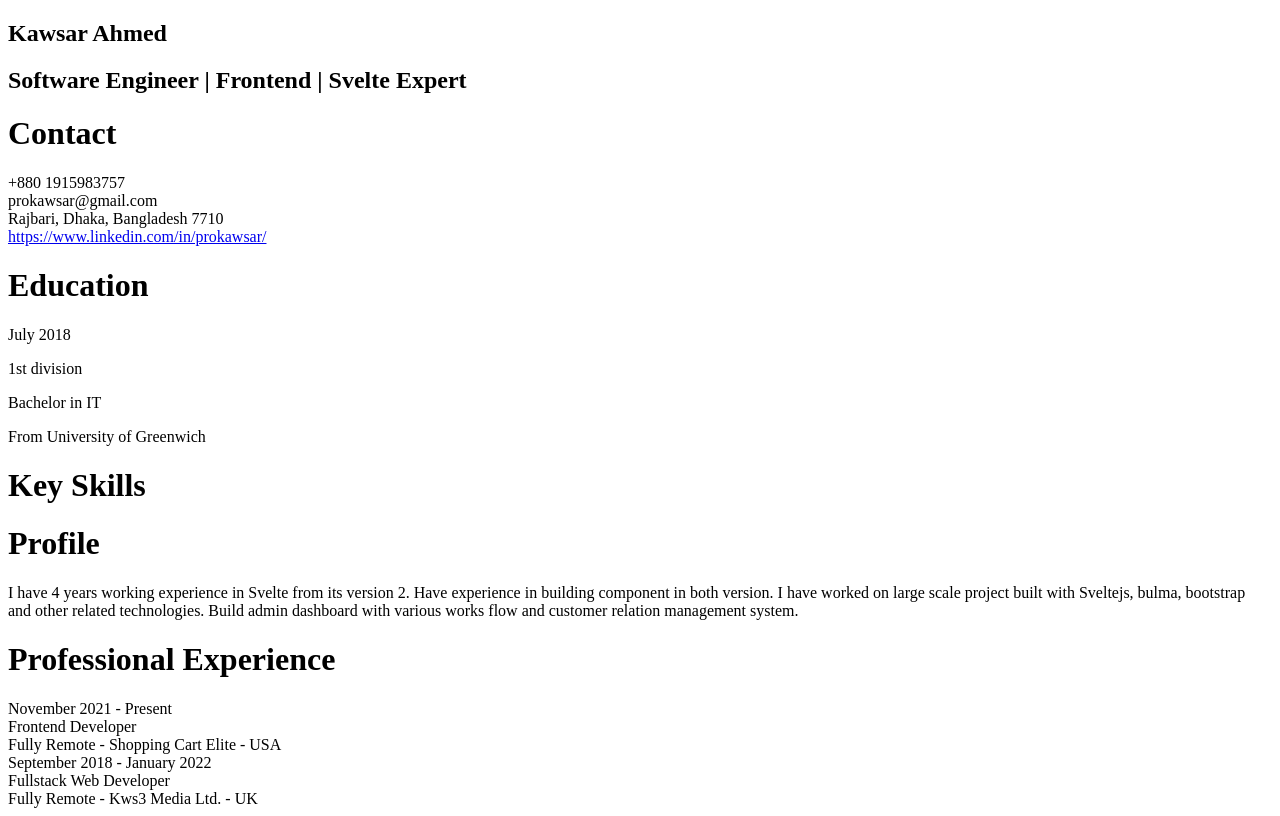
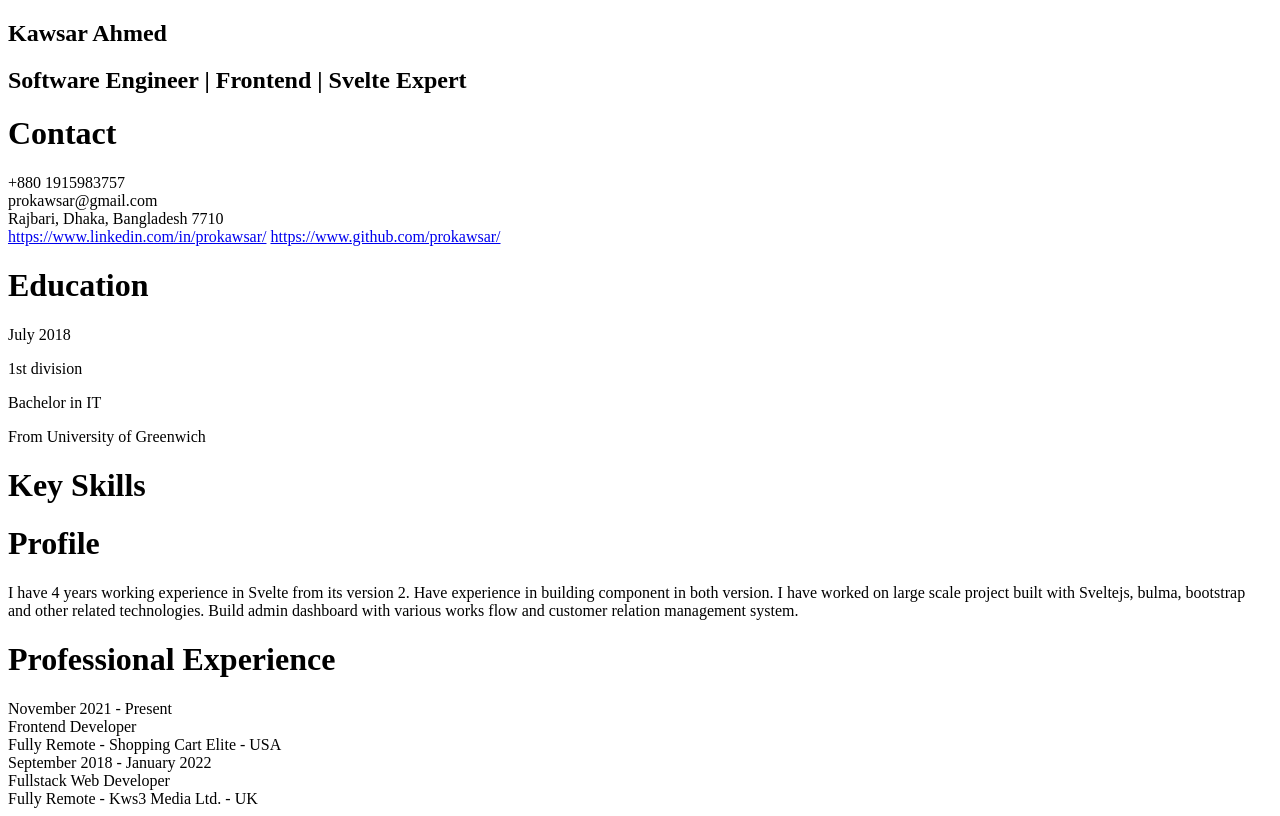
Before and after one commit to prokawsar/Portfolio, a SvelteKit app: page /resume in a window 1280 px wide. Built offline with nearby package versions, Linux system fonts and the light colour scheme.

Commit message:
github link

```diff
--- /dev/null
+++ b/src/components/SkillBar.svelte
@@ -0,0 +1 @@
+<div class="" />
--- a/src/routes/resume/+page.svelte
+++ b/src/routes/resume/+page.svelte
@@ -43,9 +43,14 @@
 						<!-- TODOD: Icon here -->
 					</div>
 
-					<div class="flex flex-row m-4 mr-6 md:justify-end">
-						<a href="https://www.linkedin.com/in/prokawsar/" target="_blank"
-							>https://www.linkedin.com/in/prokawsar/</a
+					<div class="flex flex-col m-4 mr-6">
+						<a
+							class="flex md:justify-end"
+							href="https://www.linkedin.com/in/prokawsar/"
+							target="_blank">https://www.linkedin.com/in/prokawsar/</a
+						>
+						<a class="flex md:justify-end" href="https://www.github.com/prokawsar/" target="_blank"
+							>https://www.github.com/prokawsar/</a
 						>
 						<!-- TODOD: Icon here -->
 					</div>
```
